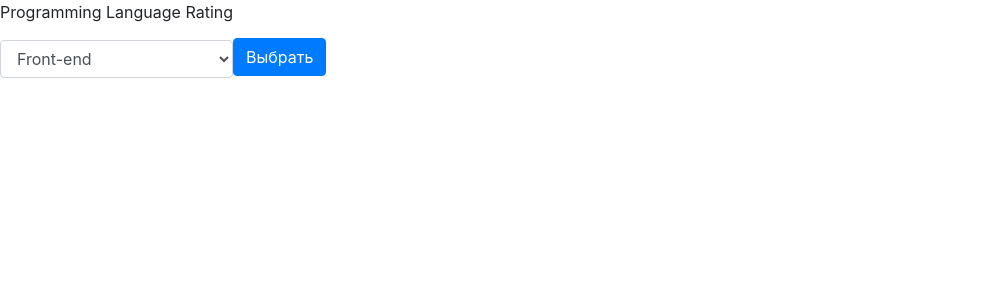
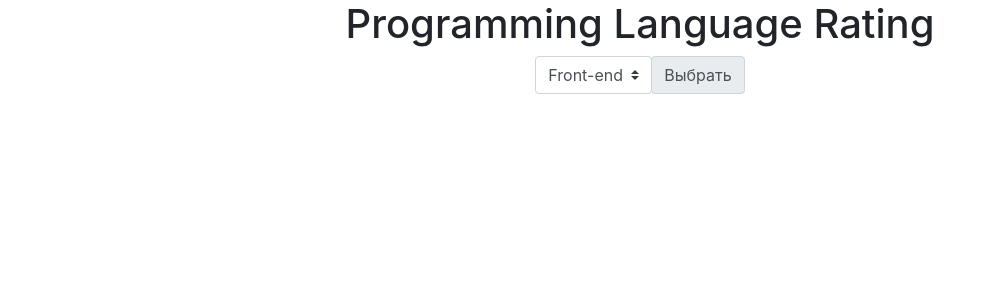
Before and after one commit to Domovikx/RSS, a React (Create React App) app in the folder examples/java_mentor/: page / in a window 1280 px wide. Shown: the top 300 px of the page, without its empty margins (0-995 px from the left). Built offline with nearby package versions, Linux system fonts and the light colour scheme.

Commit message:
feat: add style

```diff
--- a/examples/java_mentor/src/App.js
+++ b/examples/java_mentor/src/App.js
@@ -1,8 +1,6 @@
 import React, { Component } from 'react';
-import './App.css';
 
-
-const App = () => (<div><ProgrammingLanguageRating /></div>)
+const App = () => (<div className='container'><ProgrammingLanguageRating /></div>)
 export default App;
 
 
@@ -38,17 +36,19 @@ class ProgrammingLanguageRating extends Component {
   render() {
     return (
       <>
-        <form className='form-group' onSubmit={this.handleSubmit}>
-          <label htmlFor="exampleFormControlSelect1">
-            <p>Programming Language Rating</p>
-            <select className="form-control" id="exampleFormControlSelect1"
+        <h1 className='row justify-content-md-center'>Programming Language Rating</h1>
+        <form className='form-group row justify-content-md-center' onSubmit={this.handleSubmit}>
+          <div class="form-inline mb-2">
+            <select class="custom-select" id="inputGroupSelect02"
               value={this.state.value} onChange={this.handleChange}>
               <option value="backend">Back-end</option>
               <option value="frontend">Front-end</option>
               <option value="mobile">Mobile</option>
             </select>
-          </label>
-          <input className="btn btn-primary mb-2" type="submit" value="Выбрать" />
+            <div class="input-group-append">
+              <input class="input-group-text" for="inputGroupSelect02" type="submit" value="Выбрать" />
+            </div>
+          </div>
         </form>
         <LanguageRatingList data={this.state.data} />
       </>
--- a/examples/java_mentor/src/index.js
+++ b/examples/java_mentor/src/index.js
@@ -1,7 +1,7 @@
 import 'bootstrap/dist/css/bootstrap.min.css';
 import React from 'react';
 import ReactDOM from 'react-dom';
-import './index.css';
+// import './index.css';
 import App from './App';
 import * as serviceWorker from './serviceWorker';
 
```
